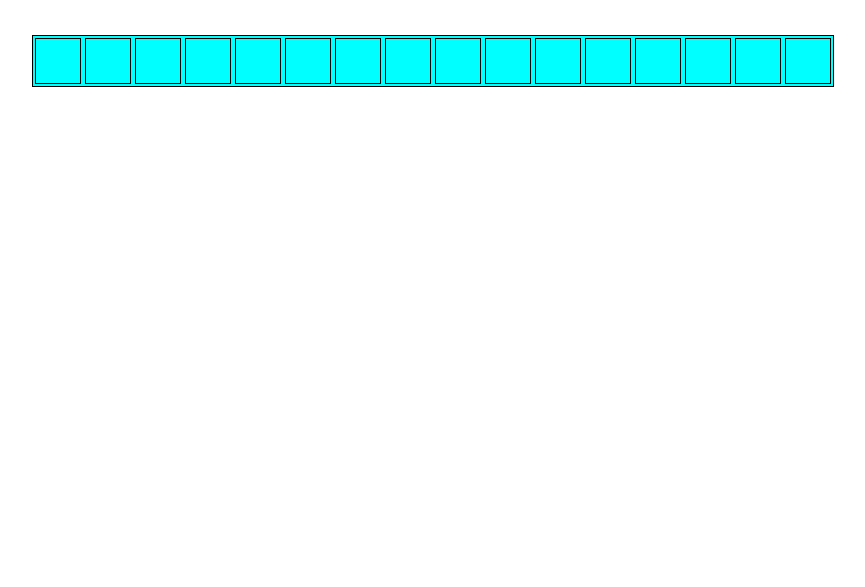
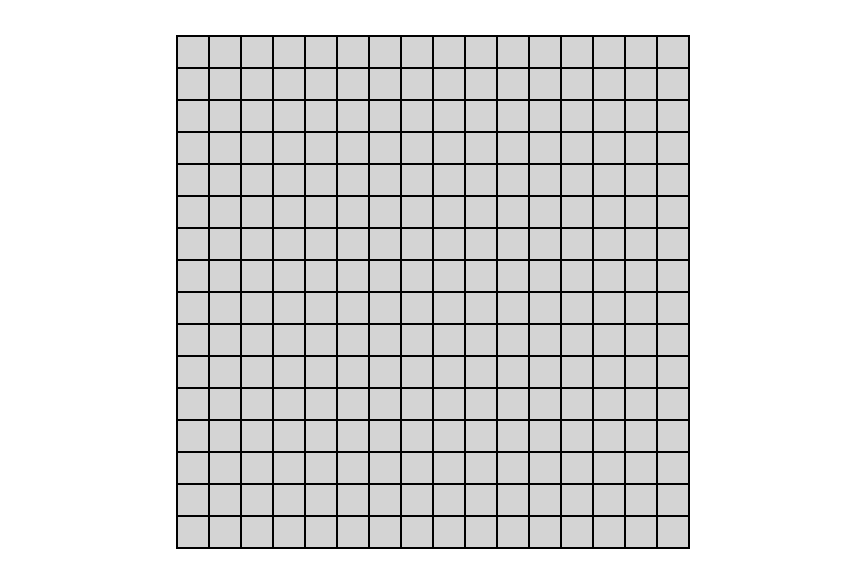
Before and after one commit to GustavoHenriqueBernardoo/project-etch-a-sketch, a plain HTML site: page index.html in a window 1280 px wide. Shown: the part 61-648 px from the top of the page, without its empty margins (207-1072 px from the left). Drawn offline with Linux system fonts and the light colour scheme.

Commit message:
Adding square to the page
modified the entire function and add the scares into the HTML

when you hover the mouse over a square, the background color of it is
changed to red

```diff
--- a/script.js
+++ b/script.js
@@ -1,11 +1,23 @@
 const container = document.getElementById('container')
 const grid_container = document.getElementById('grid-container')
 
-const rows = 16
-console.log(rows)
+const square = 16
 
-for (let i = 0; i < rows; i++) {
-  const gridItem = document.createElement('div')
-  gridItem.classList.add('grid-item')
-  grid_container.appendChild(gridItem)
+createSquare(square)
+
+function createSquare(square) {
+  let totalSquare = square * square
+  for (let i = 0; i < totalSquare; i++) {
+    const gridItem = document.createElement('div')
+    gridItem.classList.add('grid-item')
+    grid_container.style.gridTemplateRows = `repeat(${square}, 1fr)`
+    grid_container.style.gridTemplateColumns = `repeat(${square}, 1fr)`
+    grid_container.insertAdjacentElement("beforeend", gridItem)
+    console.log(gridItem)
+    gridItem.addEventListener('mouseenter', () => changeColor(gridItem))
+  }
 }
+
+function changeColor(color) {
+  color.style.backgroundColor = 'red'
+}
--- a/style.css
+++ b/style.css
@@ -16,23 +16,17 @@ h1 {
 }
 
 .grid-container {
-  display: flex;
+  display: grid;
   justify-content: center;
   align-items: center;
   margin: 1rem;
-  overflow: hidden;
-  flex-wrap: wrap;
   padding: 0;
-  width: auto;
-  /* height: 100vh; */
-  background-color: aqua;
+  background-color: rgb(212, 212, 212);
   border: black solid 1px;
 }
 
 .grid-item {
-  width: 40px;
-  height: 40px;
+  width: 30px;
+  height: 30px;
   border: 1px solid black;
-  padding: 2px;
-  margin: 2px;
 }
```
